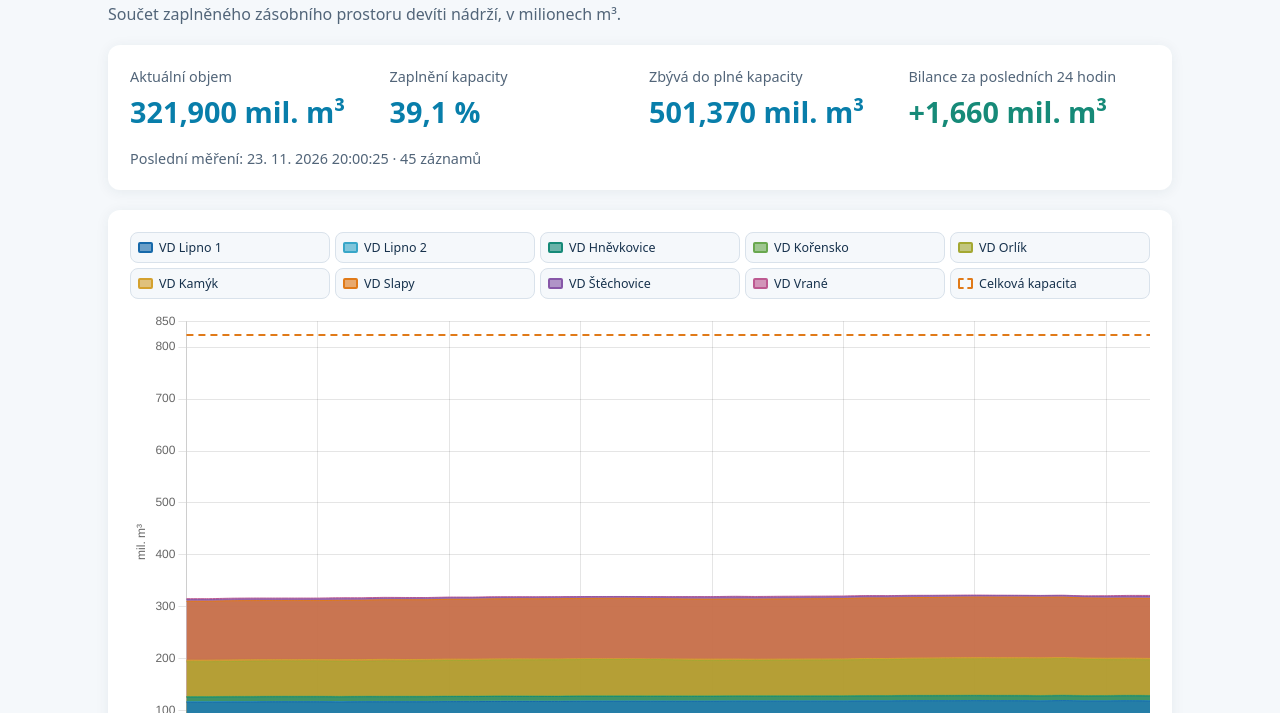
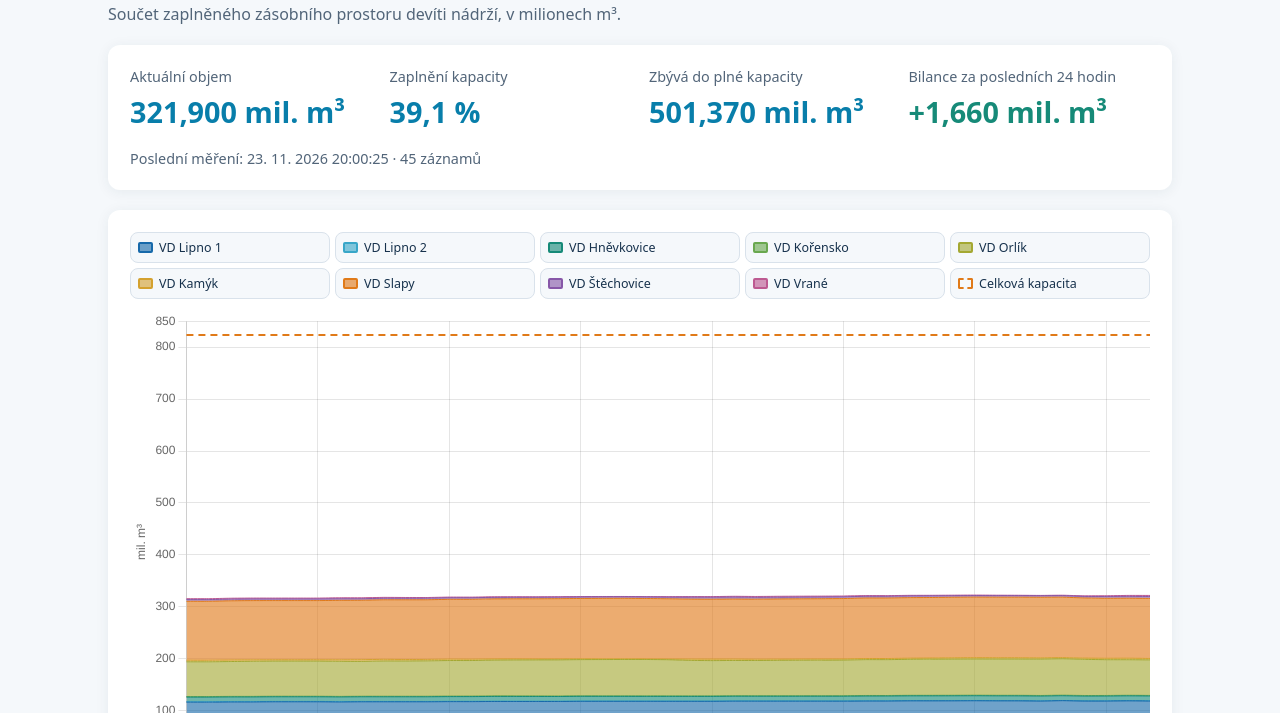
Before and after one commit to jardaottl/vltavska-kaskada, a plain HTML site: page docs/index.html in a window 1280 px wide. Shown: the part 87-800 px from the top of the page. Drawn offline with nearby package versions, Linux system fonts and the light colour scheme.

Commit message:
Update index.html

```diff
--- a/docs/index.html
+++ b/docs/index.html
@@ -211,7 +211,7 @@
           borderColor: dam.color,
           backgroundColor: dam.fill,
           borderWidth: 1,
-          fill: true,
+          fill: 'stack',
           stack: 'reservoirs',
           tension: .12,
           pointRadius: 0,
```
